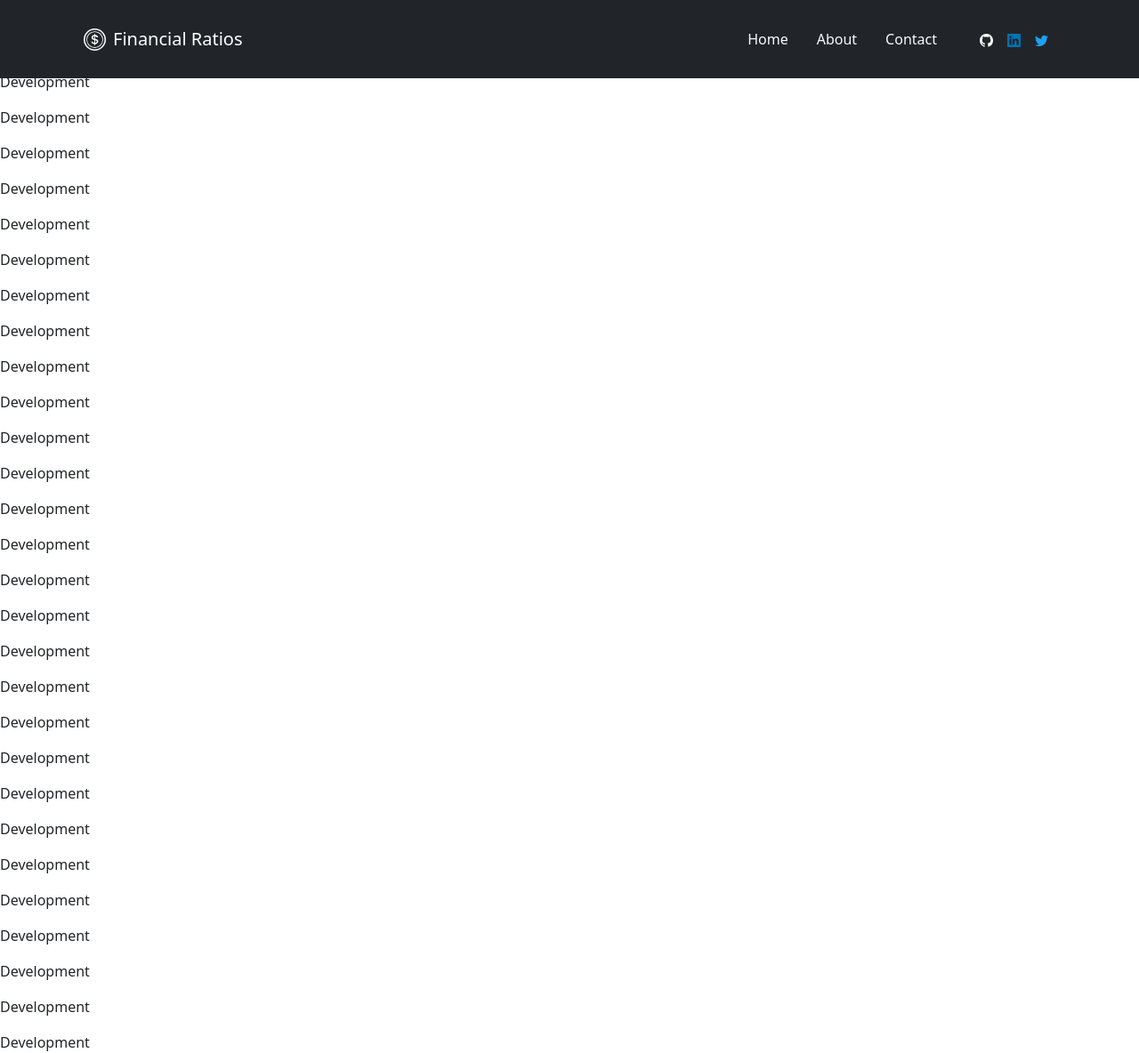
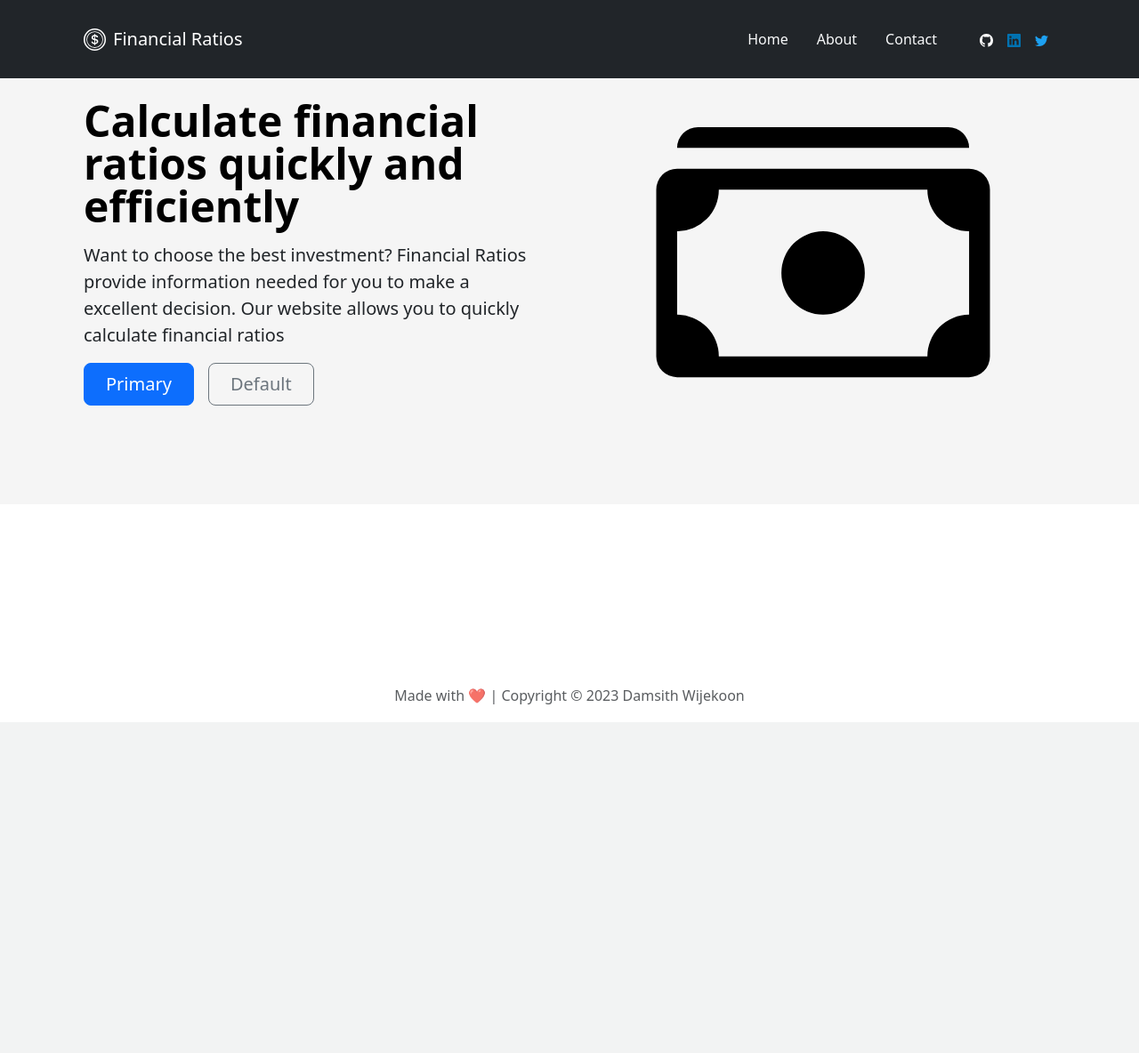
Before and after one commit to Damsith-LK/financial-ratios-app, a Flask app: page / in a window 1280 px wide. Shown: the top 1184 px of the page at 89% size. After the commit the page ends 812 px from the top, so only its background shows below. Run offline with Flask 3, Linux system fonts and the light colour scheme.

Commit message:
Create a hero in home page

```diff
--- a/static/css/styles.css
+++ b/static/css/styles.css
@@ -14,3 +14,8 @@ html {
     height: 60px; /* Set the fixed height of the footer here */
     line-height: 60px; /* Vertically center the text there */
   }
+
+
+#hero{
+    background-color: whitesmoke;
+}
--- a/templates/index.html
+++ b/templates/index.html
@@ -1,103 +1,20 @@
 {% include "header.html" %}
-
-<p>Development</p>
-<p>Development</p>
-<p>Development</p>
-<p>Development</p>
-<p>Development</p>
-<p>Development</p>
-<p>Development</p>
-<p>Development</p>
-<p>Development</p>
-<p>Development</p>
-<p>Development</p>
-<p>Development</p>
-<p>Development</p>
-<p>Development</p>
-<p>Development</p>
-<p>Development</p>
-
-<p>Development</p>
-<p>Development</p>
-<p>Development</p>
-<p>Development</p>
-<p>Development</p>
-<p>Development</p>
-<p>Development</p>
-
-<p>Development</p>
-<p>Development</p>
-<p>Development</p>
-<p>Development</p>
-<p>Development</p>
-
-<p>Development</p>
-<p>Development</p>
-<p>Development</p>
-<p>Development</p>
-<p>Development</p>
-<p>Development</p>
-
-<p>Development</p>
-<p>Development</p>
-<p>Development</p>
-<p>Development</p>
-<p>Development</p>
-<p>Development</p>
-<p>Development</p>
-
-<p>Development</p>
-<p>Development</p>
-<p>Development</p>
-<p>Development</p>
-<p>Development</p>
-
-<p>Development</p>
-<p>Development</p>
-<p>Development</p>
-<p>Development</p>
-<p>Development</p>
-<p>Development</p>
-
-<p>Development</p>
-<p>Development</p>
-<p>Development</p>
-<p>Development</p>
-<p>Development</p>
-<p>Development</p>
-<p>Development</p>
-
-<p>Development</p>
-<p>Development</p>
-<p>Development</p>
-<p>Development</p>
-
-<p>Development</p>
-<p>Development</p>
-<p>Development</p>
-<p>Development</p>
-<p>Development</p>
-<p>Development</p>
-
-<p>Development</p>
-<p>Development</p>
-<p>Development</p>
-<p>Development</p>
-<p>Development</p>
-<p>Development</p>
-
-<p>Development</p>
-
-<p>Development</p>
-<p>Development</p>
-<p>Development</p>
-<p>Development</p>
-<p>Development</p>
-
-<p>Development</p><p>Development</p>
-
-
-<p>Development</p>
-<p>Development</p>
-<p>Development</p>
+<!--Use a bootstrap hero here. The hero content differs on user's logged-in status. Do these changes later.-->
+<section id="hero">
+<div class="container col-xxl-8 px-4 py-5">
+    <div class="row flex-lg-row-reverse align-items-center g-5 py-5">
+      <div class="col-10 col-sm-8 col-lg-6">
+        <img src="../static/assets/icons/cash.svg" class="d-block mx-lg-auto img-fluid" width="500" height="300" loading="lazy">
+      </div>
+      <div class="col-lg-6">
+        <h1 class="display-5 fw-bold text-body-emphasis lh-1 mb-3">Calculate financial ratios quickly and efficiently</h1>
+        <p class="lead">Want to choose the best investment? Financial Ratios provide information needed for you to make a excellent decision. Our website allows you to quickly calculate financial ratios</p>
+        <div class="d-grid gap-2 d-md-flex justify-content-md-start">
+          <button type="button" class="btn btn-primary btn-lg px-4 me-md-2">Primary</button>
+          <button type="button" class="btn btn-outline-secondary btn-lg px-4">Default</button>
+        </div>
+      </div>
+    </div>
+  </div>
+</section>
 {% include "footer.html" %}
```
Also changed, not shown: static/assets/icons/cash.svg (added).
